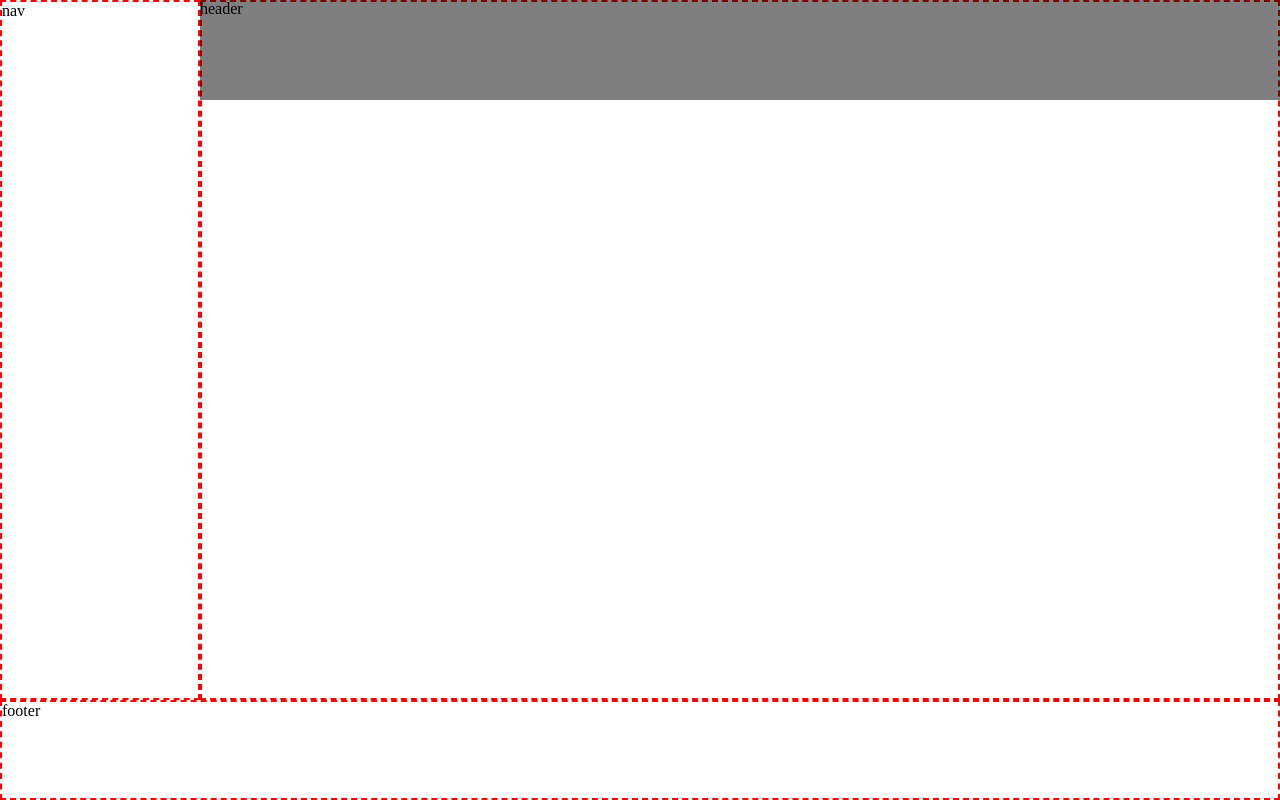
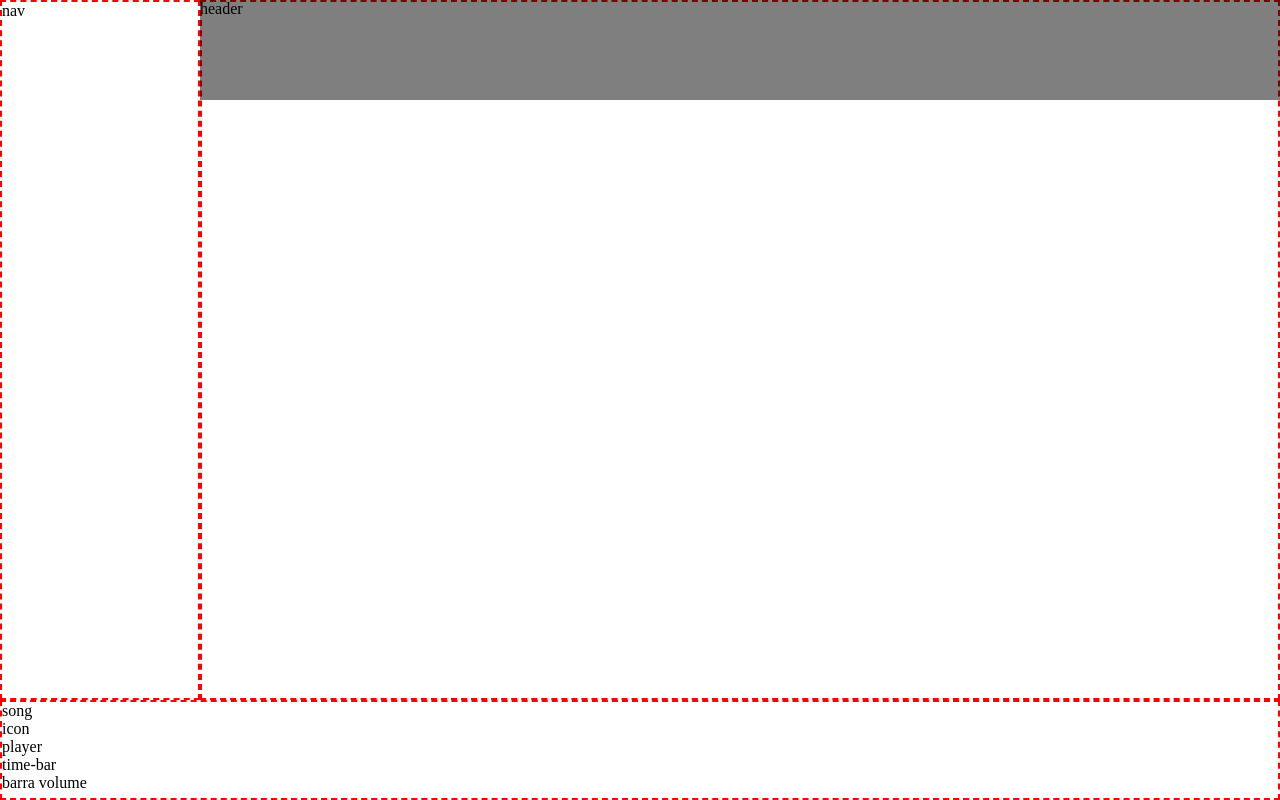
Before and after one commit to RodiaGiordano/html-css-spotifyweb, a plain HTML site: page index.html in a window 1280 px wide. Drawn offline with Linux system fonts and the light colour scheme.

Commit message:
feat: add aplha footer structure

```diff
--- a/index.html
+++ b/index.html
@@ -48,8 +48,35 @@
 
 
 
-    <footer>
-        <!-- fixed --> <div>footer</div>
+    <footer id="footer">
+        <div class="container">
+            <div class="row">
+                <div class="col left">
+                    <div class="song">song</div>
+
+                    <div class="icon">icon</div>
+
+                </div>
+
+
+                <div class="col middle">
+
+                    <div class="player">player</div>
+
+                    <div class="time-bar">time-bar</div>
+
+                </div>
+
+
+                <div class="col rigth">
+                    <div class="icon">
+                        barra volume
+                    </div>
+                </div>
+            </div>
+        </div>
+
+
     </footer>
 
 
```
